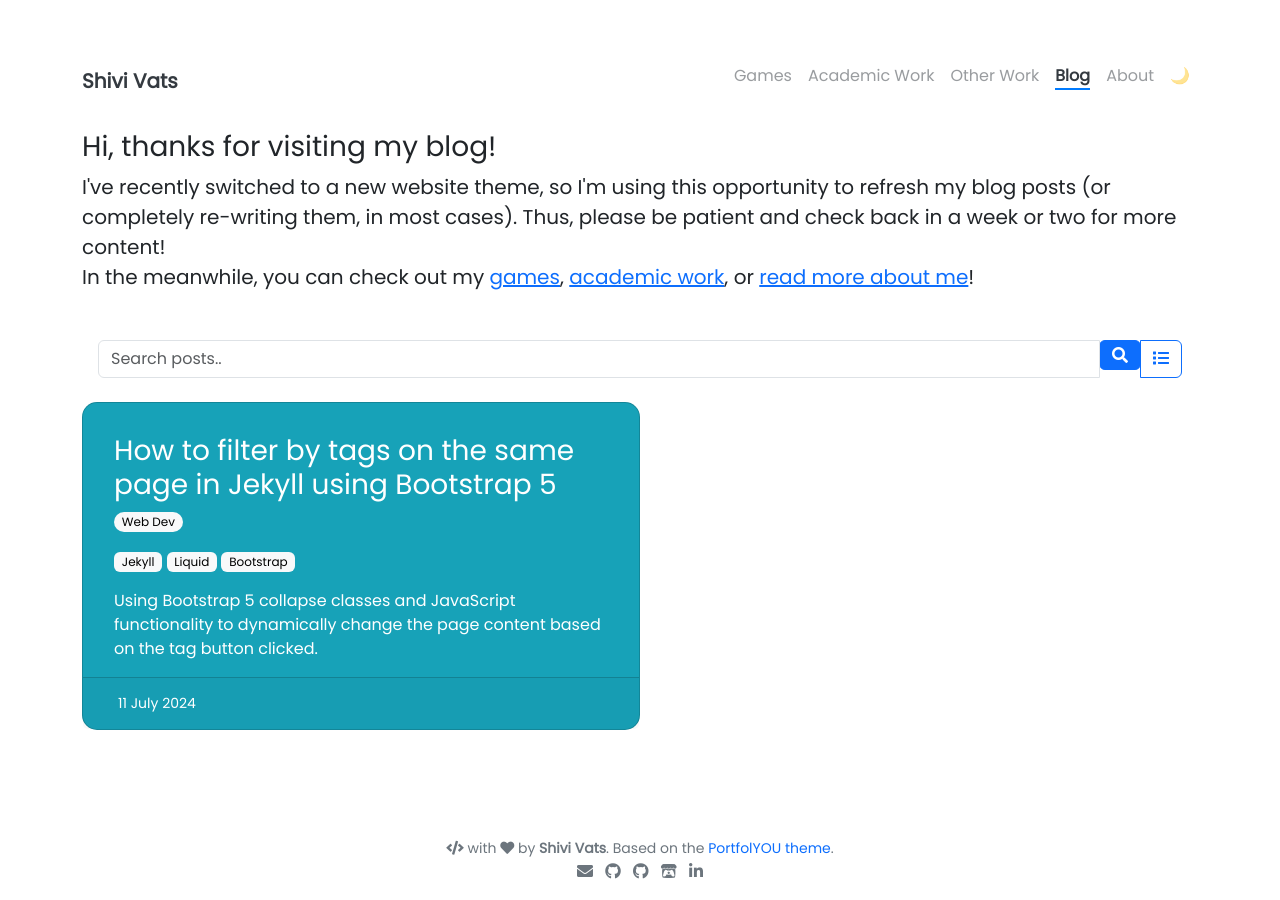
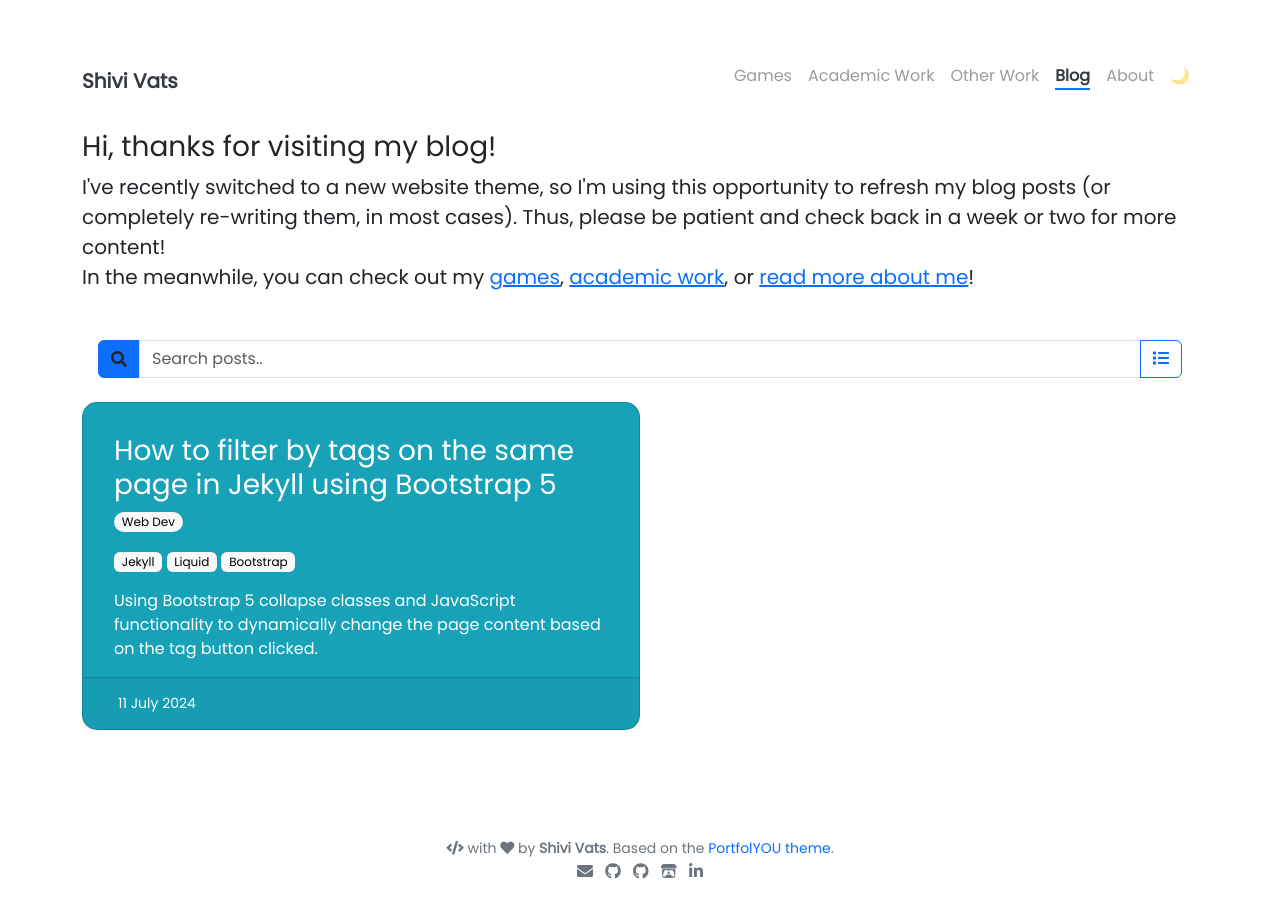
Before and after one commit to shivivats/shivivats.github.io, a Jekyll site: the page built from pages/blog.html, in a window 1280 px wide. Built offline with Jekyll 4.4.1, drawn with Linux system fonts in a browser that asks for light colours; comment, search, counter and statistics services are not loaded.

Commit message:
fixed sizing and layout of search bar

```diff
--- a/_includes/blog/search.html
+++ b/_includes/blog/search.html
@@ -1,13 +1,11 @@
 <!-- Simple-Jekyll-Search https://github.com/christian-fei/Simple-Jekyll-Search -->
 
 <div class="input-group mt-5 px-3">
-  <input id="search-input" type="text" class="form-control search-box" placeholder="Search posts..">
-  <div class="input-group-append">
-    <span class="input-group-text border border-primary bg-primary text-white">
-      <i class="fas fa-search"></i>
-    </span>
-  </div>
-  <button class="btn btn-outline-primary ml-1" onclick="location.href = '{{ '/blog/categories' | relative_url }}';">
+  <span class="input-group-text border border-primary bg-primary">
+    <i class="fas fa-search"></i>
+  </span>
+    <input id="search-input" type="text" class="form-control search-box" placeholder="Search posts..">
+  <button class="btn btn-outline-primary" onclick="location.href = '{{ '/blog/categories' | relative_url }}';">
     <i class="fas fa-list"></i>
   </button>
 </div>
```
